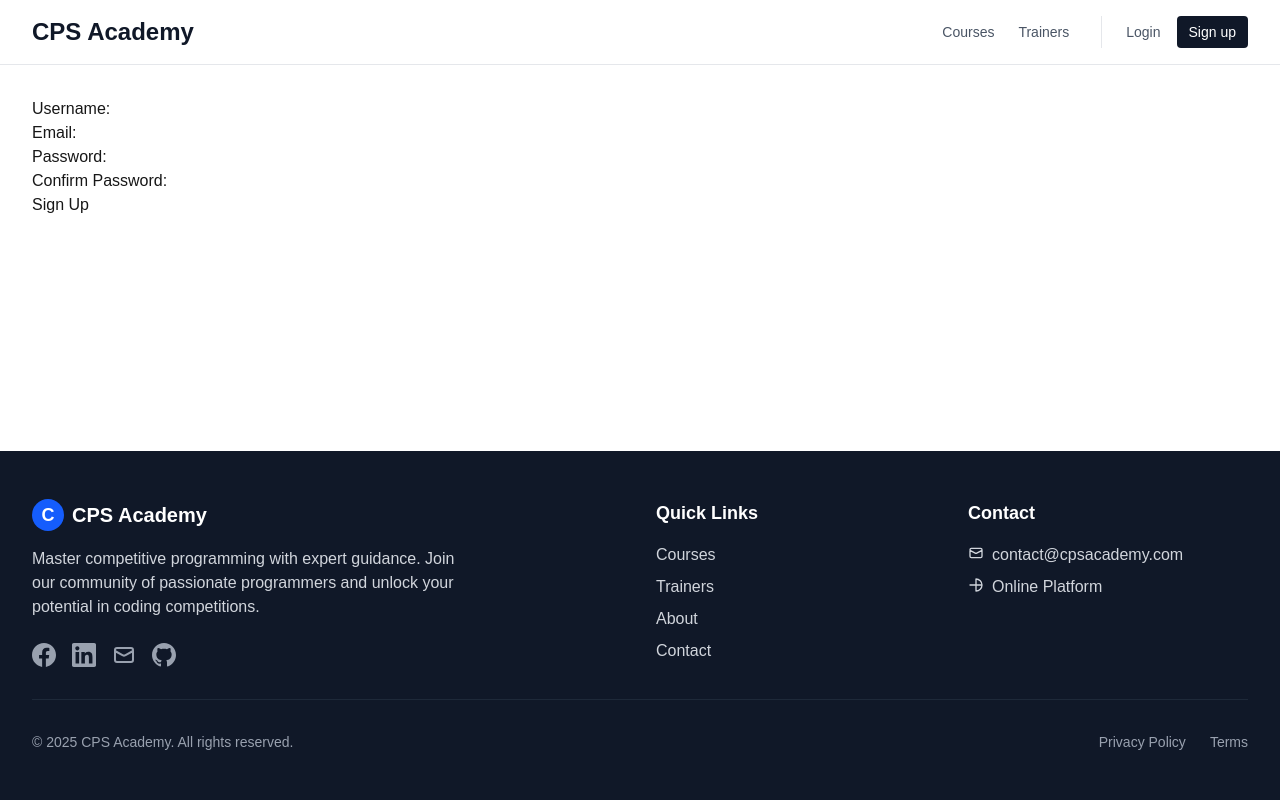
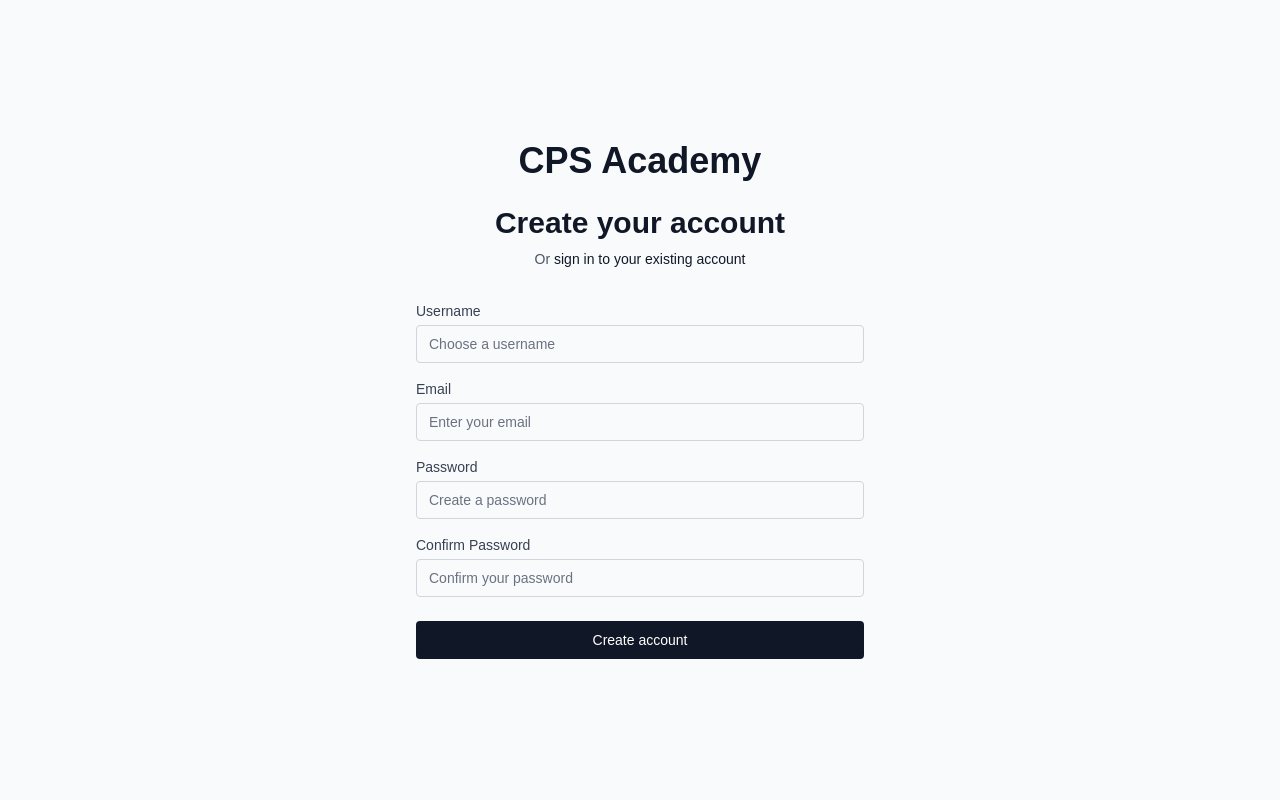
Before and after one commit to asiradnan/cps_academy_frontend, a Next.js app: page /signup in a window 1280 px wide. Shown: the top 800 px of the page. Built offline with nearby package versions, Linux system fonts and the light colour scheme.

Commit message:
style auth pages

```diff
--- a/app/(auth)/login/page.js
+++ b/app/(auth)/login/page.js
@@ -1,12 +1,21 @@
 "use client"
-import { redirect } from "next/navigation";
+import { useRouter } from "next/navigation"
+import Link from "next/link"
+import { useState } from "react"
 
 export default function Login() {
+    const router = useRouter()
+    const [isLoading, setIsLoading] = useState(false)
+    const [error, setError] = useState("")
+
     async function submitLoginForm(event){
-        event.preventDefault();
-        const formData = new FormData(event.target);
-        const data = Object.fromEntries(formData);
-        var success = false;
+        event.preventDefault()
+        setIsLoading(true)
+        setError("")
+
+        const formData = new FormData(event.target)
+        const data = Object.fromEntries(formData)
+
         try {
             const response = await fetch("https://strapicpsacademy-production.up.railway.app/api/auth/local?populate=*", {
                 method: "POST",
@@ -15,40 +24,92 @@ export default function Login() {
                 },
                 body: JSON.stringify(data)
             })
-            const result = await response.json();
-            console.log(result);
+            const result = await response.json()
+
             if (result.jwt){
-                localStorage.setItem("token", result.jwt);
+                localStorage.setItem("token", result.jwt)
                 const response2 = await fetch("https://strapicpsacademy-production.up.railway.app/api/users/me?populate=role", {
                     headers: {
                         Authorization: `Bearer ${result.jwt}`
                     }
                 })
-                alert("Login successful!");
-                const data = await response2.json();
-                console.log(data);
-                localStorage.setItem("user", JSON.stringify(data));
-                console.log("User logged in:", data);
-                success = true;
+                const userData = await response2.json()
+                localStorage.setItem("user", JSON.stringify(userData))
+                router.push("/")
+            } else {
+                setError("Invalid email/username or password")
             }
         } catch (error) {
-            console.error("Error during login:", error);
+            console.error("Error during login:", error)
+            setError("Something went wrong. Please try again.")
+        } finally {
+            setIsLoading(false)
         }
-        if (!success) {
-            alert("Login failed! Please check your credentials.");
-            return
-        }
-        redirect("/")
     }
+
     return (
-        <form onSubmit={submitLoginForm}>
-            <label for="identifier">Identifier: </label>
-            <input type="text" name="identifier" required />
-            <br />
-            <label for="password">Password: </label>
-            <input type="password" name="password" required />
-            <br />
-            <button type="submit">Log In</button>
-        </form>
+        <div className="min-h-screen flex items-center justify-center bg-gray-50 py-12 px-4 sm:px-6 lg:px-8">
+            <div className="max-w-md w-full space-y-8">
+                <div>
+                    <Link href="/" className="flex justify-center">
+                        <span className="text-3xl sm:text-4xl font-bold text-gray-900">CPS Academy</span>
+                    </Link>
+                    <h2 className="mt-6 text-center text-3xl font-bold text-gray-900">
+                        Sign in to your account
+                    </h2>
+                    <p className="mt-2 text-center text-sm text-gray-600">
+                        Or{' '}
+                        <Link href="/signup" className="font-medium text-gray-900 hover:text-gray-700">
+                            create a new account
+                        </Link>
+                    </p>
+                </div>
+                <form className="mt-8 space-y-6" onSubmit={submitLoginForm}>
+                    {error && (
+                        <div className="bg-red-50 border border-red-200 text-red-700 px-4 py-3 rounded text-sm">
+                            {error}
+                        </div>
+                    )}
+                    <div className="space-y-4">
+                        <div>
+                            <label htmlFor="identifier" className="block text-sm font-medium text-gray-700">
+                                Email or Username
+                            </label>
+                            <input
+                                id="identifier"
+                                name="identifier"
+                                type="text"
+                                required
+                                className="mt-1 appearance-none relative block w-full px-3 py-2 border border-gray-300 placeholder-gray-500 text-gray-900 rounded focus:outline-none focus:ring-gray-500 focus:border-gray-500 focus:z-10 sm:text-sm"
+                                placeholder="Enter your email or username"
+                            />
+                        </div>
+                        <div>
+                            <label htmlFor="password" className="block text-sm font-medium text-gray-700">
+                                Password
+                            </label>
+                            <input
+                                id="password"
+                                name="password"
+                                type="password"
+                                required
+                                className="mt-1 appearance-none relative block w-full px-3 py-2 border border-gray-300 placeholder-gray-500 text-gray-900 rounded focus:outline-none focus:ring-gray-500 focus:border-gray-500 focus:z-10 sm:text-sm"
+                                placeholder="Enter your password"
+                            />
+                        </div>
+                    </div>
+
+                    <div>
+                        <button
+                            type="submit"
+                            disabled={isLoading}
+                            className="group relative w-full flex justify-center py-2 px-4 border border-transparent text-sm font-medium rounded text-white bg-gray-900 hover:bg-gray-800 focus:outline-none focus:ring-2 focus:ring-offset-2 focus:ring-gray-500 disabled:opacity-50 disabled:cursor-not-allowed"
+                        >
+                            {isLoading ? "Signing in..." : "Sign in"}
+                        </button>
+                    </div>
+                </form>
+            </div>
+        </div>
     )
 }
--- a/app/(auth)/signup/page.js
+++ b/app/(auth)/signup/page.js
@@ -1,49 +1,162 @@
 "use client"
-import { redirect } from "next/navigation";
+import { useRouter } from "next/navigation"
+import Link from "next/link"
+import { useState } from "react"
 
 export default function Signup() {
+    const router = useRouter()
+    const [isLoading, setIsLoading] = useState(false)
+    const [error, setError] = useState("")
+    const [success, setSuccess] = useState(false)
+
     async function submitSignupForm(event) {
-        event.preventDefault();
-        const formData = new FormData(event.target);
+        event.preventDefault()
+        setIsLoading(true)
+        setError("")
+
+        const formData = new FormData(event.target)
+
         if (formData.get("password") !== formData.get("confirm_password")) {
-            alert("Passwords do not match!");
-            return;
+            setError("Passwords do not match!")
+            setIsLoading(false)
+            return
         }
-        formData.delete("confirm_password");
-        const data = Object.fromEntries(formData);
-        console.log(data);
+
+        formData.delete("confirm_password")
+        const data = Object.fromEntries(formData)
+
         try {
-            await fetch("https://strapicpsacademy-production.up.railway.app/api/auth/local/register", {
+            const response = await fetch("https://strapicpsacademy-production.up.railway.app/api/auth/local/register", {
                 method: "POST",
                 headers: {
                     "Content-Type": "application/json"
                 },
                 body: JSON.stringify(data)
-            });
-            alert("Signup successful! Please log in.");
+            })
 
+            const result = await response.json()
+
+            if (response.ok) {
+                setSuccess(true)
+                setTimeout(() => {
+                    router.push("/login")
+                }, 2000)
+            } else {
+                setError(result.error?.message || "Registration failed. Please try again.")
+            }
         } catch (error) {
-            console.error("Error during signup:", error);
-            return
+            console.error("Error during signup:", error)
+            setError("Something went wrong. Please try again.")
+        } finally {
+            setIsLoading(false)
         }
-        redirect("/login");
     }
+
+    if (success) {
+        return (
+            <div className="min-h-screen flex items-center justify-center bg-gray-50 py-12 px-4 sm:px-6 lg:px-8">
+                <div className="max-w-md w-full text-center space-y-8">
+                    <Link href="/" className="flex justify-center">
+                        <span className="text-3xl sm:text-4xl font-bold text-gray-900">CPS Academy</span>
+                    </Link>
+                    <div className="bg-green-50 border border-green-200 text-green-700 px-4 py-3 rounded">
+                        Account created successfully! Redirecting to login...
+                    </div>
+                </div>
+            </div>
+        )
+    }
+
     return (
-        <form onSubmit={submitSignupForm}>
-            <label for="username">Username: </label>
-            <input type="text" name="username" required />
-            <br />
-            <label for="email">Email: </label>
-            <input type="email" name="email" required />
-            <br />
-            <label for="password">Password: </label>
-            <input type="password" name="password" required />
-            <br />
-            <label for="confirm_password">Confirm Password: </label>
-            <input type="password" name="confirm_password" required />
-            <br />
-            <button type="submit">Sign Up</button>
-        </form>
+        <div className="min-h-screen flex items-center justify-center bg-gray-50 py-12 px-4 sm:px-6 lg:px-8">
+            <div className="max-w-md w-full space-y-8">
+                <div>
+                    <Link href="/" className="flex justify-center">
+                        <span className="text-3xl sm:text-4xl font-bold text-gray-900">CPS Academy</span>
+                    </Link>
+                    <h2 className="mt-6 text-center text-3xl font-bold text-gray-900">
+                        Create your account
+                    </h2>
+                    <p className="mt-2 text-center text-sm text-gray-600">
+                        Or{' '}
+                        <Link href="/login" className="font-medium text-gray-900 hover:text-gray-700">
+                            sign in to your existing account
+                        </Link>
+                    </p>
+                </div>
+                <form className="mt-8 space-y-6" onSubmit={submitSignupForm}>
+                    {error && (
+                        <div className="bg-red-50 border border-red-200 text-red-700 px-4 py-3 rounded text-sm">
+                            {error}
+                        </div>
+                    )}
+                    <div className="space-y-4">
+                        <div>
+                            <label htmlFor="username" className="block text-sm font-medium text-gray-700">
+                                Username
+                            </label>
+                            <input
+                                id="username"
+                                name="username"
+                                type="text"
+                                required
+                                className="mt-1 appearance-none relative block w-full px-3 py-2 border border-gray-300 placeholder-gray-500 text-gray-900 rounded focus:outline-none focus:ring-gray-500 focus:border-gray-500 focus:z-10 sm:text-sm"
+                                placeholder="Choose a username"
+                            />
+                        </div>
+                        <div>
+                            <label htmlFor="email" className="block text-sm font-medium text-gray-700">
+                                Email
+                            </label>
+                            <input
+                                id="email"
+                                name="email"
+                                type="email"
+                                required
+                                className="mt-1 appearance-none relative block w-full px-3 py-2 border border-gray-300 placeholder-gray-500 text-gray-900 rounded focus:outline-none focus:ring-gray-500 focus:border-gray-500 focus:z-10 sm:text-sm"
+                                placeholder="Enter your email"
+                            />
+                        </div>
+                        <div>
+                            <label htmlFor="password" className="block text-sm font-medium text-gray-700">
+                                Password
+                            </label>
+                            <input
+                                id="password"
+                                name="password"
+                                type="password"
+                                required
+                                className="mt-1 appearance-none relative block w-full px-3 py-2 border border-gray-300 placeholder-gray-500 text-gray-900 rounded focus:outline-none focus:ring-gray-500 focus:border-gray-500 focus:z-10 sm:text-sm"
+                                placeholder="Create a password"
+                            />
+                        </div>
+                        <div>
+                            <label htmlFor="confirm_password" className="block text-sm font-medium text-gray-700">
+                                Confirm Password
+                            </label>
+                            <input
+                                id="confirm_password"
+                                name="confirm_password"
+                                type="password"
+                                required
+                                className="mt-1 appearance-none relative block w-full px-3 py-2 border border-gray-300 placeholder-gray-500 text-gray-900 rounded focus:outline-none focus:ring-gray-500 focus:border-gray-500 focus:z-10 sm:text-sm"
+                                placeholder="Confirm your password"
+                            />
+                        </div>
+                    </div>
+
+                    <div>
+                        <button
+                            type="submit"
+                            disabled={isLoading}
+                            className="group relative w-full flex justify-center py-2 px-4 border border-transparent text-sm font-medium rounded text-white bg-gray-900 hover:bg-gray-800 focus:outline-none focus:ring-2 focus:ring-offset-2 focus:ring-gray-500 disabled:opacity-50 disabled:cursor-not-allowed"
+                        >
+                            {isLoading ? "Creating account..." : "Create account"}
+                        </button>
+                    </div>
+                </form>
+            </div>
+        </div>
     )
 }
 
--- a/app/template.js
+++ b/app/template.js
@@ -5,11 +5,12 @@ import { usePathname } from "next/navigation";
 export default function Template({ children }) {
     const pathname = usePathname()
     const isHomePage = pathname === "/"
+    const isAuthPage = pathname.startsWith("/login") || pathname.startsWith("/signup")
 
     return (
         <>
-            <Header />
-            <div className={isHomePage ? "" : "max-w-7xl mx-auto px-4 sm:px-6 lg:px-8 py-8"}>
+            {!isAuthPage && <Header />}
+            <div className={isHomePage || isAuthPage ? "" : "max-w-7xl mx-auto px-4 sm:px-6 lg:px-8 py-8"}>
                 {children}
             </div>
         </>
```
